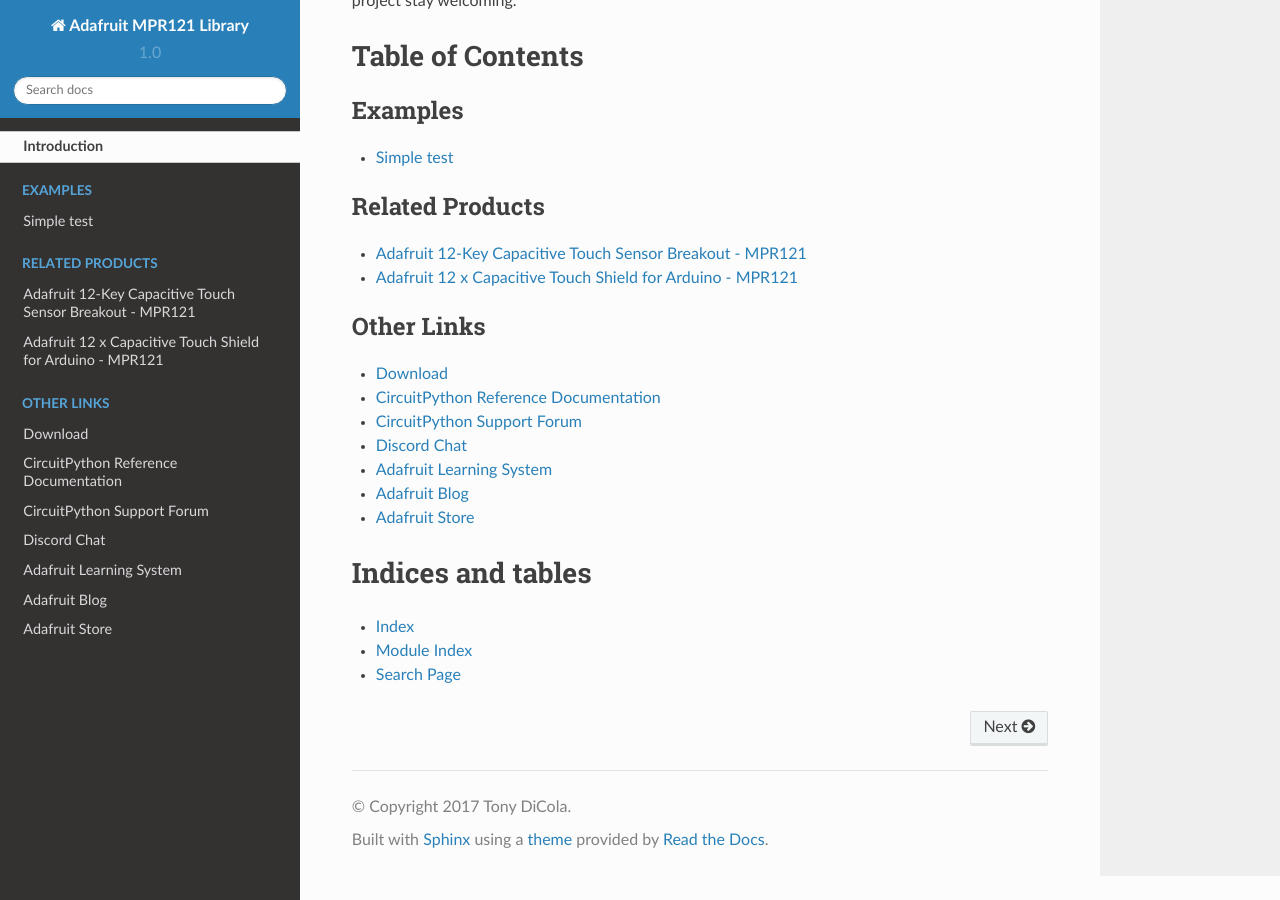
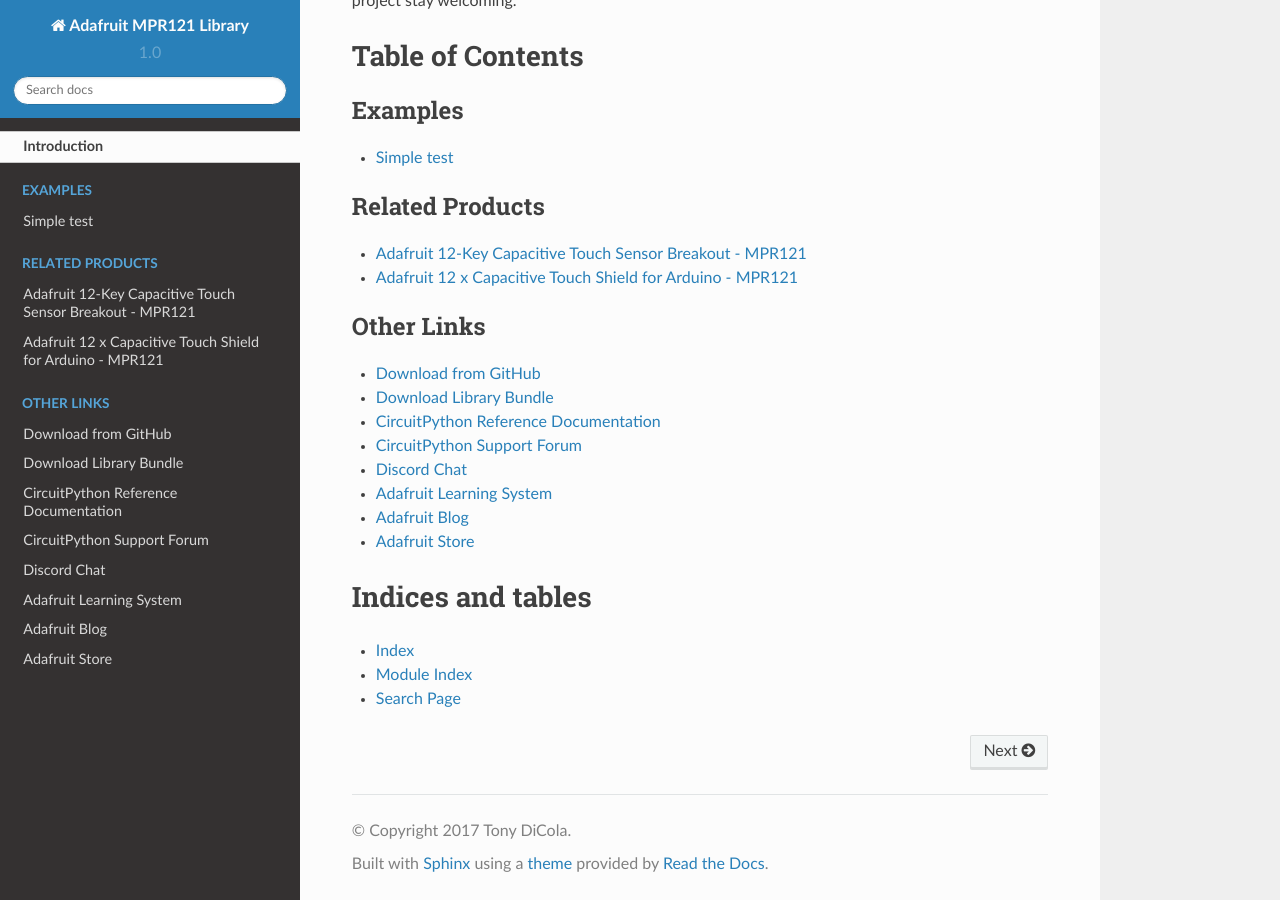
Before and after one commit to adafruit/Adafruit_CircuitPython_MPR121, a Sphinx documentation site: the page built from docs/index.rst, in a window 1280 px wide and 900 px high, scrolled down 1347 px. Built offline with Sphinx 7.4.7 and the Read the Docs theme 2.0.0, drawn with Linux system fonts in a browser that asks for light colours.

Commit message:
Added cp.org link to index.rst

```diff
--- a/docs/index.rst
+++ b/docs/index.rst
@@ -33,7 +33,8 @@
 .. toctree::
     :caption: Other Links
 
-    Download <https://github.com/adafruit/Adafruit_CircuitPython_MPR121/releases/latest>
+    Download from GitHub <https://github.com/adafruit/Adafruit_CircuitPython_MPR121/releases/latest>
+    Download Library Bundle <https://circuitpython.org/libraries>
     CircuitPython Reference Documentation <https://docs.circuitpython.org>
     CircuitPython Support Forum <https://forums.adafruit.com/viewforum.php?f=60>
     Discord Chat <https://adafru.it/discord>
```
